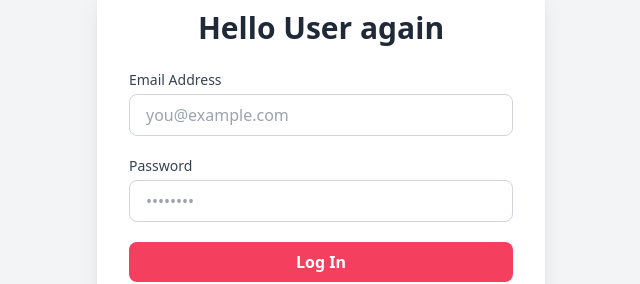
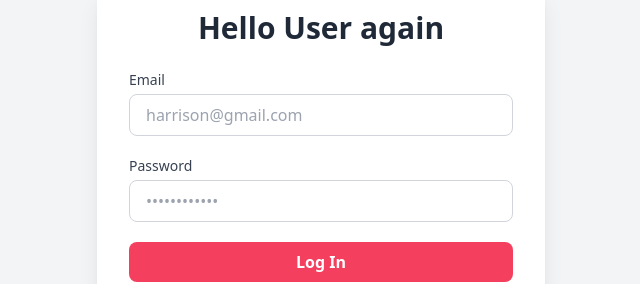
Before and after one commit to Willowusu/money-transfer, a React (Vite) app: page / in a window 1280 px wide. Shown: the part 3114-3398 px from the top of the page, without its empty margins (319-959 px from the left). Built offline with nearby package versions, Linux system fonts and the light colour scheme.

Commit message:
Worked on login

```diff
--- a/src/components/Login.jsx
+++ b/src/components/Login.jsx
@@ -2,7 +2,7 @@ import React from "react";
 
 const Login = () => {
   return (
-    <section className="min-h-screen flex items-center justify-center bg-gray-100">
+    <section className="min-h-screen flex items-center justify-center bg-gray-100  ">
       <div className="w-full max-w-md bg-white p-8 rounded-2xl shadow-xl">
         <h2 className="text-3xl font-bold text-center text-gray-800 mb-6">
           Hello User again
@@ -14,12 +14,12 @@ const Login = () => {
               htmlFor="email"
               className="block text-sm text-left font-medium text-gray-700 "
             >
-              Email Address
+              Email
             </label>
             <input
               type="email"
               id="email"
-              placeholder="you@example.com"
+              placeholder="harrison@gmail.com"
               className="mt-1 w-full px-4 py-2 border border-gray-300 rounded-lg focus:outline-none focus:ring-2 focus:ring-blue-500"
               required
             />
@@ -36,7 +36,7 @@ const Login = () => {
             <input
               type="password"
               id="password"
-              placeholder="••••••••"
+              placeholder="••••••••••••"
               className="mt-1 w-full px-4 py-2 border border-gray-300 rounded-lg focus:outline-none focus:ring-2 focus:ring-blue-500"
               required
             />
@@ -45,7 +45,7 @@ const Login = () => {
           {/* Submit */}
           <button
             type="submit"
-            className="w-full bg-rose-500 hover:bg-rose-600 text-white font-semibold py-2 rounded-lg transition duration-200"
+            className="w-full bg-rose-500 hover:bg-rose-400 text-white font-semibold py-2 rounded-lg transition duration-200"
           >
             Log In
           </button>
```
